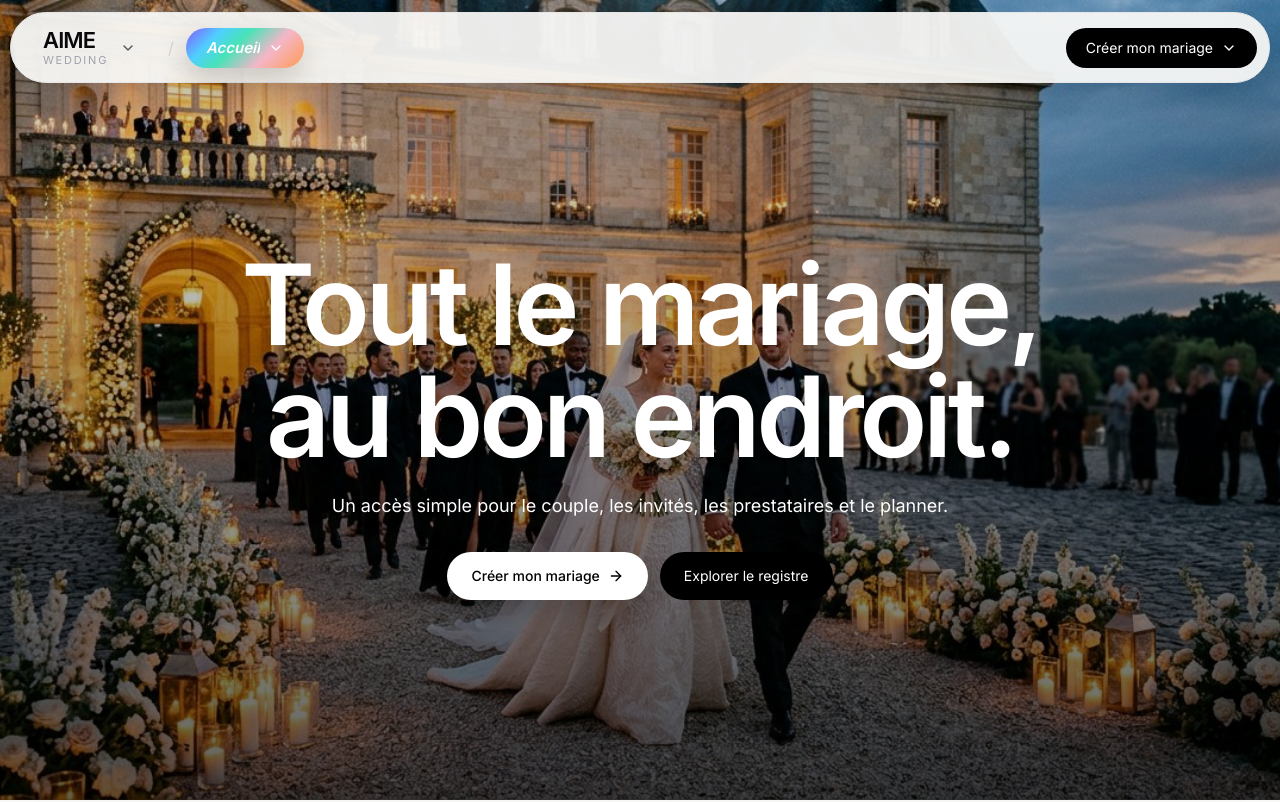
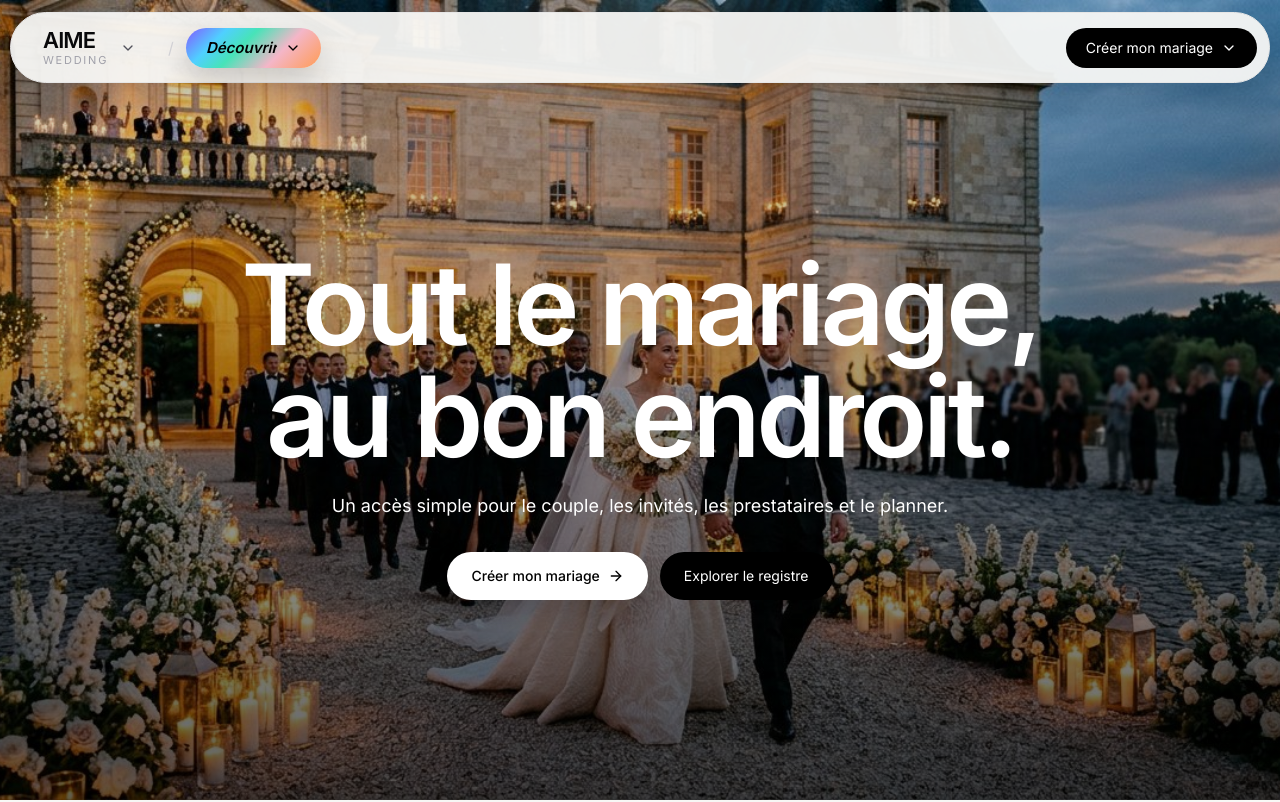
Before and after one commit to mattmezstitchlab/Aime-Cachet, a React (Vite) app: page / in a window 1280 px wide. Shown: the top 802 px of the page. Built offline with nearby package versions, Linux system fonts and the light colour scheme.

Commit message:
Rename landing universe button to Decouvrir
Co-authored-by: arena-agent <297053741+arena-agent@users.noreply.github.com>

```diff
--- a/src/components/aime/WeddingTopCapsule.jsx
+++ b/src/components/aime/WeddingTopCapsule.jsx
@@ -112,6 +112,7 @@ export default function WeddingTopCapsule() {
   const centerGradient = currentUniverse
     ? currentUniverse.gradient
     : "linear-gradient(135deg, #8459ff 0%, #4fd0ff 24%, #47e3b8 42%, #f4b6c8 68%, #ff9b52 100%)";
+  const universeLabel = currentUniverse ? currentUniverse.label : "Découvrir";
 
   return (
     <div className="fixed top-3 left-1/2 z-[60] -translate-x-1/2 w-[min(1440px,calc(100%-20px))] print:hidden">
@@ -168,11 +169,11 @@ export default function WeddingTopCapsule() {
                   setOpenAccess(false);
                   setOpenAime(false);
                 }}
-                className="max-w-[210px] md:max-w-none rounded-full px-4 md:px-5 py-2.5 text-sm md:text-[15px] font-semibold italic text-white inline-flex items-center gap-2 shadow-[0_14px_30px_rgba(0,0,0,0.18)]"
+                className={`max-w-[210px] md:max-w-none rounded-full px-4 md:px-5 py-2.5 text-sm md:text-[15px] font-semibold italic inline-flex items-center gap-2 shadow-[0_14px_30px_rgba(0,0,0,0.18)] ${currentUniverse ? "text-white" : "text-black"}`}
                 style={{ background: centerGradient }}
               >
-                <span className="truncate">{currentUniverse ? currentUniverse.label : "Accueil"}</span>
-                <ChevronDown className={`w-4 h-4 transition-transform ${openUniverse ? "rotate-180" : ""}`} />
+                <span className="truncate">{universeLabel}</span>
+                <ChevronDown className={`w-4 h-4 transition-transform ${currentUniverse ? "text-white" : "text-black"} ${openUniverse ? "rotate-180" : ""}`} />
               </button>
 
               {openUniverse && (
```
